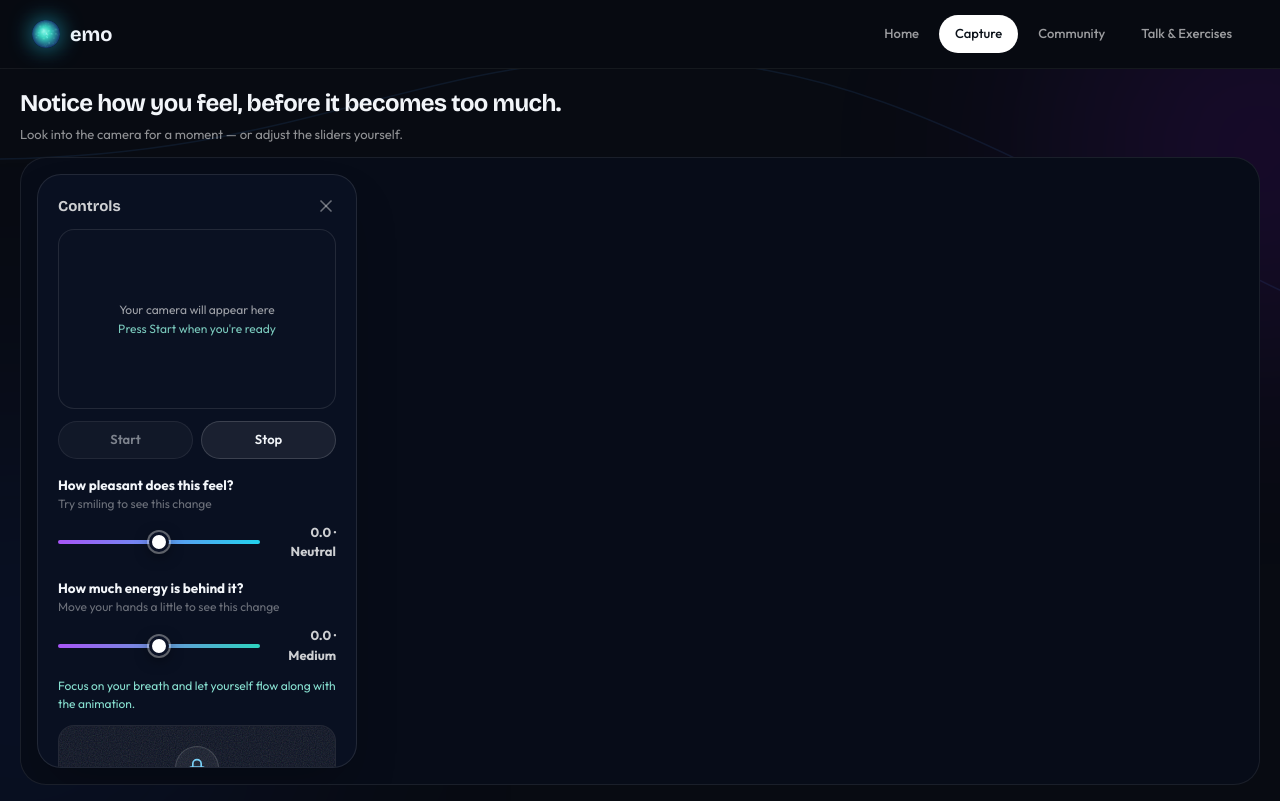
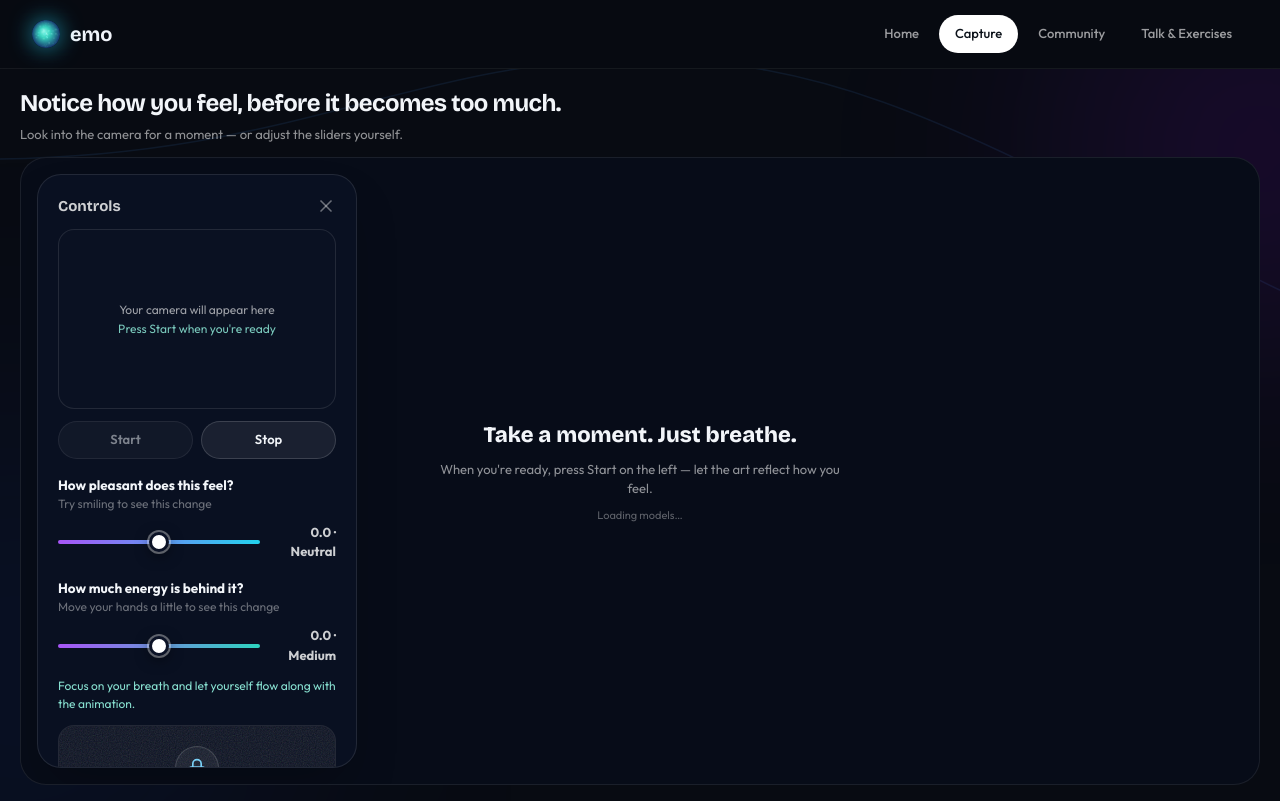
Before and after one commit to ketarora/EMO, a Next.js app: page /capture in a window 1280 px wide. Built offline with nearby package versions, Linux system fonts and the light colour scheme.

Commit message:
Fix webgl chart collapse to zero height

```diff
--- a/app/capture/page.tsx
+++ b/app/capture/page.tsx
@@ -577,7 +577,7 @@
             )}
           </AnimatePresence>
 
-          <div className="relative flex-1 overflow-hidden">
+          <div className="absolute inset-0 overflow-hidden">
             <div ref={stageRef} className="absolute inset-0 [&>canvas]:h-full [&>canvas]:w-full" style={{ zIndex: 0 }} />
             {/* Affirmation text overlay */}
             {started && !done && affirmation && (
```
